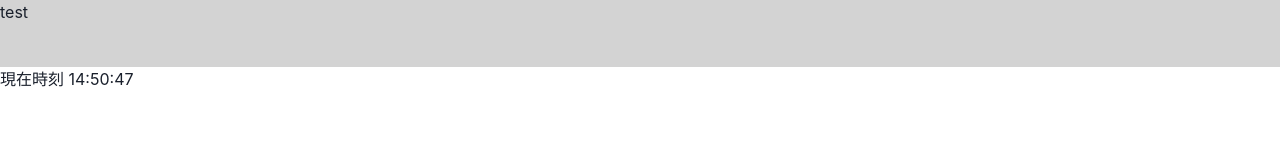
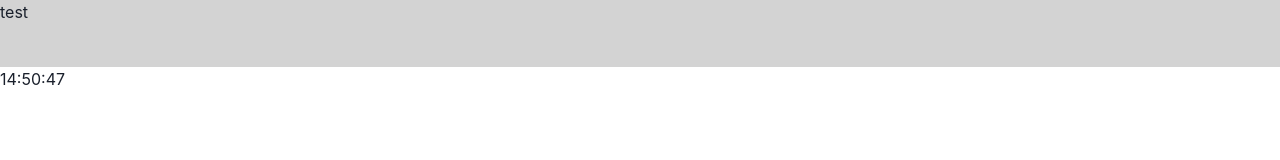
Before and after one commit to GrowUp-Haruno/react-todo-evolution, a React (Create React App) app: page / in a window 1280 px wide. Shown: the top 160 px of the page. Built offline with nearby package versions, Linux system fonts and the light colour scheme.

Commit message:
useClockの暴走問題を解決

```diff
--- a/src/App.tsx
+++ b/src/App.tsx
@@ -4,13 +4,14 @@ import Header from './components/layouts/Header'
 import useClock from './hooks/useClock'
 
 const App: FC = memo(() => {
-  const { time } = useClock()
+  // console.log('App caled')
+  const { date } = useClock()
   return (
     <ChakraProvider>
       <Grid h="100vh" w="100vw" templateRows="1fr 10fr 1fr" gap={0}>
         <Header />
         <GridItem rowStart={2} rowEnd={3} bg="white">
-          <p>{time}</p>
+          <p>{`${date.getHours()}:${date.getMinutes()}:${date.getSeconds()}`}</p>
         </GridItem>
         <GridItem rowStart={3} rowEnd={4} bg="lightgray" />
       </Grid>
--- a/src/hooks/useClock.tsx
+++ b/src/hooks/useClock.tsx
@@ -1,17 +1,17 @@
-import { useState } from 'react'
+import { useEffect, useState } from 'react'
 import { useClockType } from '../types/hooksType'
 
-const useClock:useClockType = () => {
-  const [time, setTime] = useState<string>('')
-  setInterval(() => {
-    const nowTime = new Date()
-    const nowHour = nowTime.getHours()
-    const nowMint = nowTime.getMinutes()
-    const nowSec = nowTime.getSeconds()
-    setTime(`現在時刻 ${nowHour}:${nowMint}:${nowSec}`)
-  }, 1000)
+const useClock: useClockType = () => {
+  const [date, setDate] = useState<Date>(new Date())
 
-  return { time }
+  useEffect(() => {
+    const timer = setInterval(() => {
+      setDate(new Date())
+    }, 1000 - date.getMilliseconds())
+    return () => clearInterval(timer)
+  }, [date])
+
+  return { date }
 }
 
 export default useClock
--- a/src/types/hooksType.tsx
+++ b/src/types/hooksType.tsx
@@ -1,3 +1,3 @@
 export type useClockType = () => {
-  time: string
+  date: Date
 }
```
Also changed, not shown: src/components/atoms/Copyright.tsx (deleted, +0 -24 lines), src/components/atoms/PrimaryButton.tsx (deleted, +0 -18 lines), src/components/atoms/PrimaryTextBox.tsx (deleted, +0 -25 lines).
